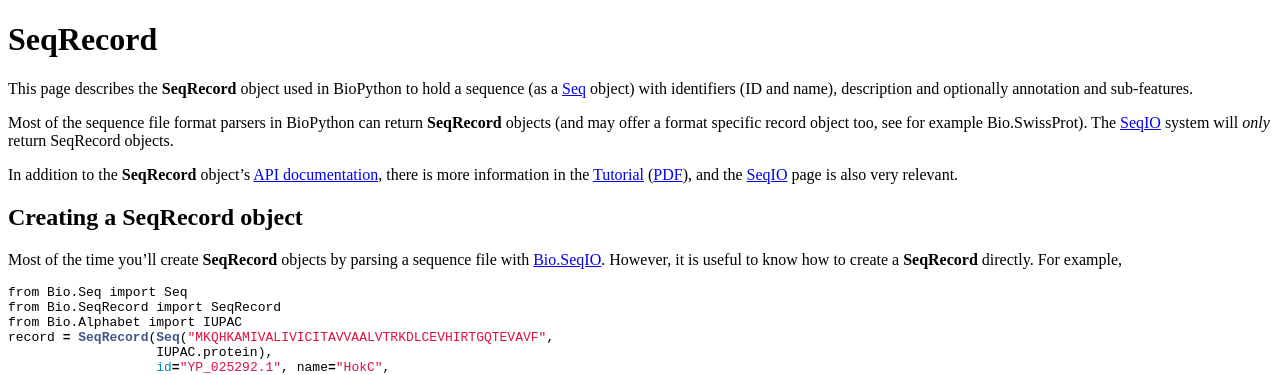
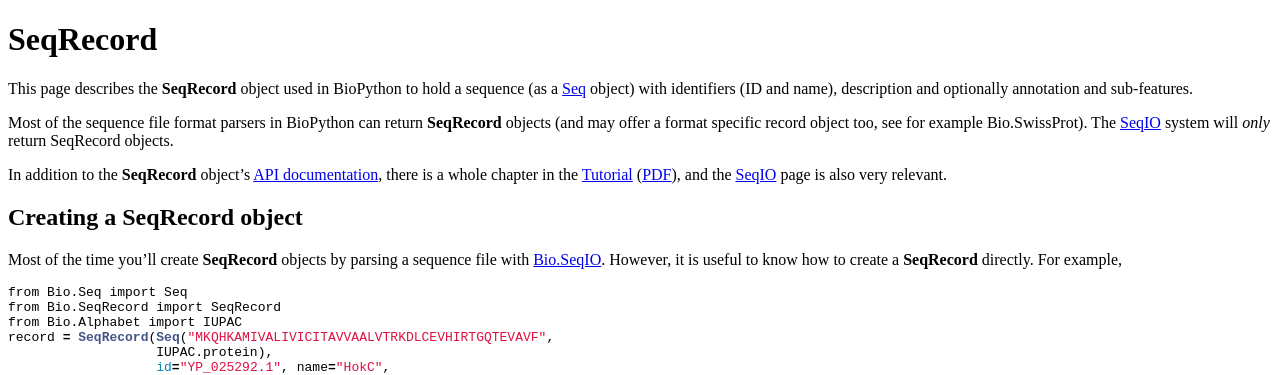
Before and after one commit to biopython/biopython.github.io, a Jekyll site: the page built from wiki/SeqRecord.md, in a window 1280 px wide and 900 px high. Shown: the top 375 px of the window. Built offline with Jekyll 4.4.1, drawn with Linux system fonts in a browser that asks for light colours.

Commit message:
Change to wiki page

```diff
--- a/wiki/SeqRecord.md
+++ b/wiki/SeqRecord.md
@@ -17,7 +17,7 @@ system will *only* return SeqRecord objects.
 
 In addition to the **SeqRecord** object's [API
 documentation](http://biopython.org/DIST/docs/api/Bio.SeqRecord.SeqRecord-class.html),
-there is more information in the
+there is a whole chapter in the
 [Tutorial](http://biopython.org/DIST/docs/tutorial/Tutorial.html)
 ([PDF](http://biopython.org/DIST/docs/tutorial/Tutorial.pdf)), and the
 [SeqIO](SeqIO "wikilink") page is also very relevant.
```
Also changed, not shown: 1 other file.
